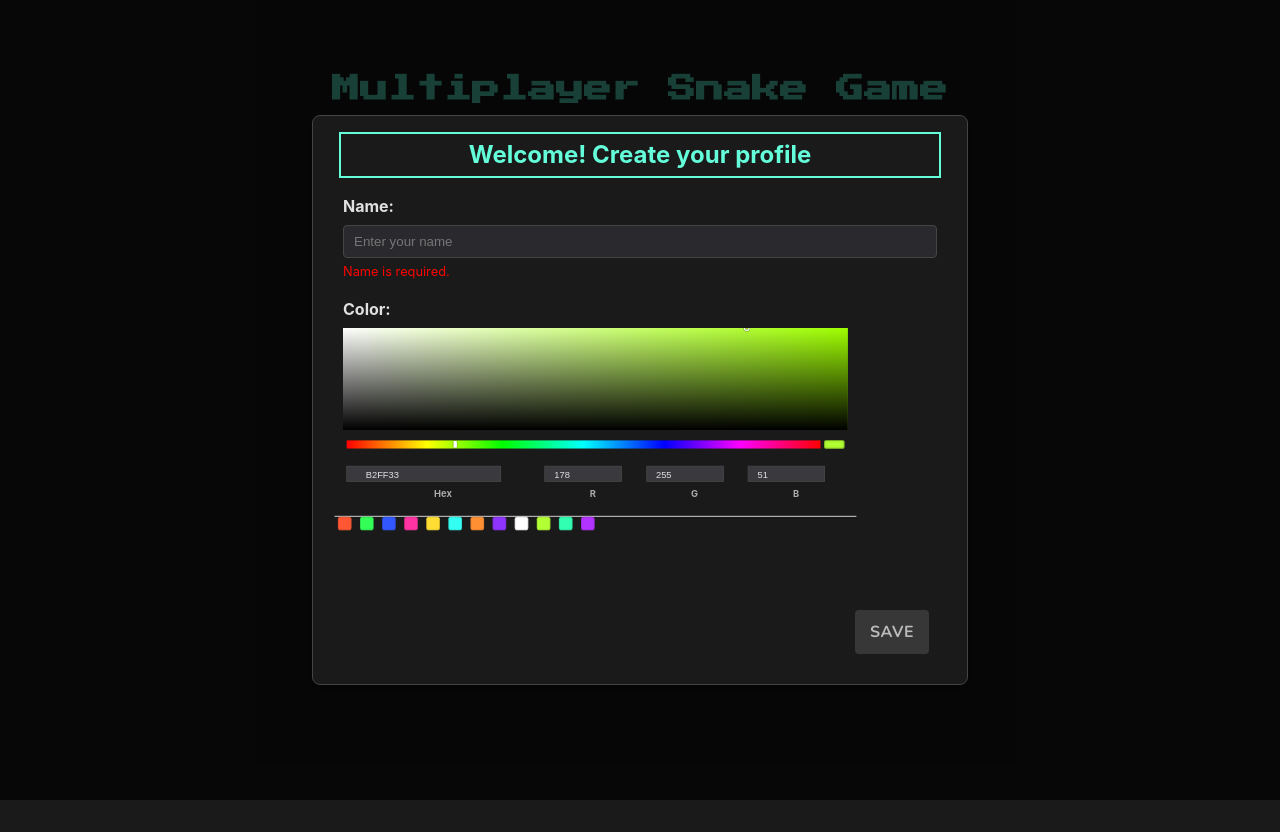
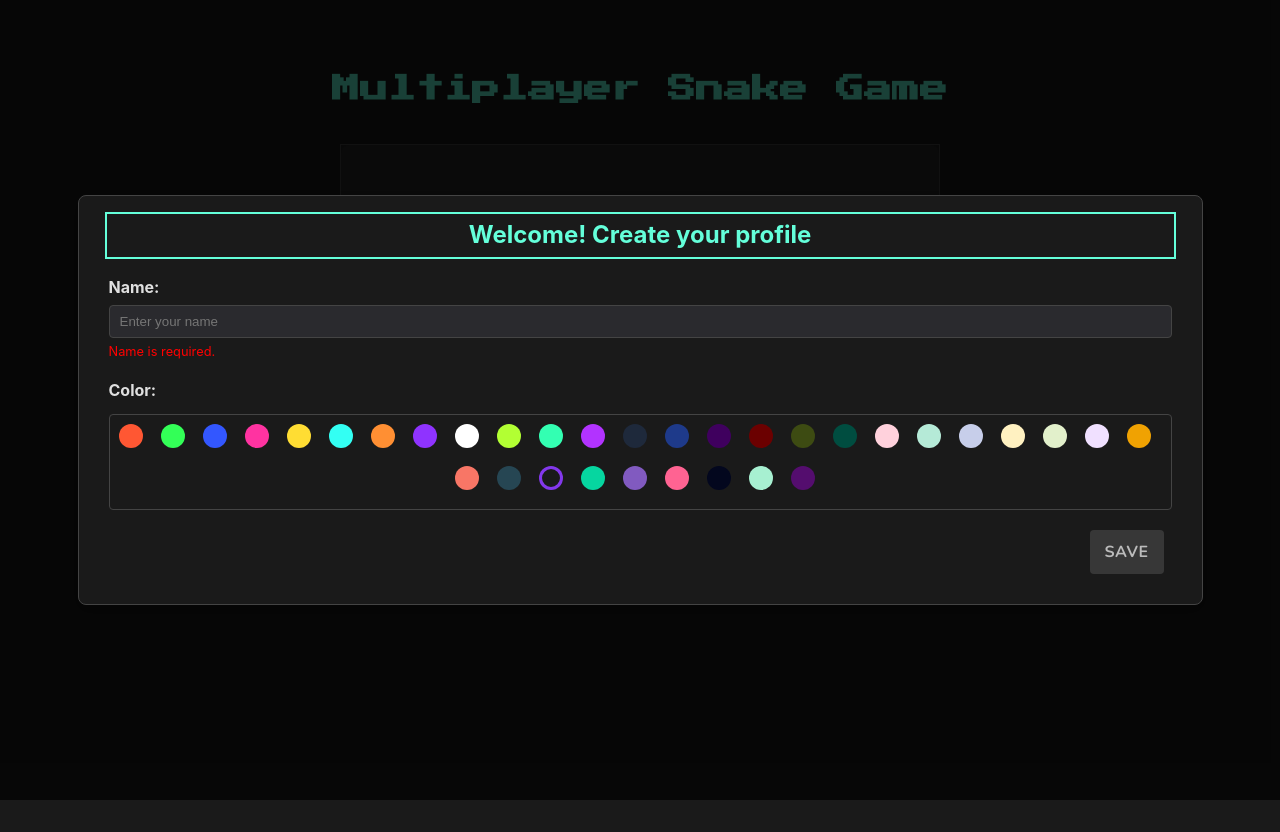
Before and after one commit to anabelle/p2p-snake, a React (Create React App) app: page / in a window 1280 px wide. Built offline with nearby package versions, Linux system fonts and the light colour scheme.

Commit message:
feat: Replace SketchPicker with CirclePicker in ProfileModal for improved accessibility and styling. Update CSS for CirclePicker layout and remove outdated styles. Expand PLAYER_COLORS with additional color options for better user customization.

```diff
--- a/src/App.css
+++ b/src/App.css
@@ -312,42 +312,68 @@ tbody tr:hover {
   box-sizing: border-box; /* Include padding in width */
 }
 
-/* Style the react-color SketchPicker container */
-.profile-modal .sketch-picker {
-  box-shadow: none !important; /* Remove default shadow */
-  padding: 0 !important; /* Remove default padding */
-  background: transparent !important; /* Make background transparent */
+/* Style the react-color CirclePicker container */
+.profile-modal .circle-picker {
+  margin: 10px 0;
+  display: flex;
+  justify-content: center;
+  flex-wrap: wrap;
+  max-height: 220px;
+  overflow-y: auto;
+  padding: 5px;
+  border: 1px solid var(--border-color);
   border-radius: 4px;
-  width: 100% !important; /* Override default width */
-  /* Make color picker smaller */
-  transform: scale(0.85); /* Reduce scale further */
-  transform-origin: top left;
-  margin-bottom: 10px; /* Add space after the scaled down picker */
 }
 
-/* Make the color picker more compact */
+/* Improve CirclePicker accessibility */
+.profile-modal .circle-picker > span {
+  margin: 4px !important;
+}
+
+.profile-modal .circle-picker > span > div {
+  cursor: pointer;
+  transition: transform 0.2s ease;
+}
+
+.profile-modal .circle-picker > span > div:hover {
+  transform: scale(1.15);
+}
+
+.profile-modal .circle-picker > span > div:focus {
+  outline: 2px solid var(--primary-color) !important;
+  box-shadow: 0 0 0 2px var(--primary-color) !important;
+}
+
+/* Remove all old SketchPicker styles */
+/* .profile-modal .sketch-picker {
+  box-shadow: none !important;
+  padding: 0 !important;
+  background: transparent !important;
+  border-radius: 4px;
+  width: 100% !important;
+  transform: scale(0.85);
+  transform-origin: top left;
+  margin-bottom: 10px;
+}
+
 .profile-modal .sketch-picker > div {
   margin-bottom: 4px !important;
   padding-bottom: 4px !important;
 }
 
-/* Make color picker's saturation box smaller */
 .profile-modal .sketch-picker > div:first-child {
-  height: 120px !important; /* Reduce height of the saturation box */
+  height: 120px !important;
 }
 
-/* Reduce space between elements in the picker */
 .profile-modal .sketch-picker > div:not(:first-child) {
   padding: 4px !important;
 }
 
-/* Make preset colors more compact */
 .profile-modal .sketch-picker > div:last-child {
   padding-top: 0 !important;
   margin-top: 0 !important;
 }
 
-/* Specific overrides for SketchPicker elements for dark theme */
 .profile-modal .sketch-picker input {
   background-color: var(--input-bg-color, #3a3a3e) !important;
   color: var(--input-text-color, #e1e1e1) !important;
@@ -355,12 +381,10 @@ tbody tr:hover {
   border: none !important;
 }
 .profile-modal .sketch-picker > div:last-child > div:first-child > div:first-child {
-    /* Style the hex/rgb label container if needed */
 }
 .profile-modal .sketch-picker label {
-    color: var(--text-color-secondary, #aaa) !important; /* Make labels lighter */
-}
-
+    color: var(--text-color-secondary, #aaa) !important;
+} */
 
 .profile-modal-actions {
   display: flex;
--- a/src/components/ProfileModal.tsx
+++ b/src/components/ProfileModal.tsx
@@ -1,6 +1,6 @@
 import React, { useState, useEffect, useRef } from 'react';
 import Modal from 'react-modal';
-import { SketchPicker, ColorResult } from 'react-color';
+import { CirclePicker, ColorResult } from 'react-color';
 import { UserProfile } from './../types'; // Correct path relative to src/components
 import { PLAYER_COLORS } from '../game/constants'; // For default color suggestion
 
@@ -154,12 +154,13 @@ const ProfileModal: React.FC<ProfileModalProps> = ({
         <div className="form-group">
           <label htmlFor="color-picker">Color:</label>
           <div id="color-picker" role="application" aria-label="Color picker">
-            <SketchPicker
+            <CirclePicker
               color={color}
-              onChangeComplete={handleColorChange}
-              presetColors={PLAYER_COLORS} // Suggest default nice colors
-              disableAlpha={true}
-              width="100%" // Width will be controlled by CSS scaling
+              onChange={handleColorChange}
+              colors={PLAYER_COLORS}
+              width="100%"
+              circleSize={24}
+              circleSpacing={10}
             />
           </div>
         </div>
--- a/src/game/constants.ts
+++ b/src/game/constants.ts
@@ -13,6 +13,7 @@ export const POWERUP_DURATION_MS = 5000; // 5 seconds
 
 // Define a list of high-contrast, visually distinct colors for players
 export const PLAYER_COLORS = [
+  // Original colors
   '#FF5733', // Red-Orange
   '#33FF57', // Lime Green
   '#3357FF', // Bright Blue
@@ -24,5 +25,33 @@ export const PLAYER_COLORS = [
   '#FFFFFF', // White
   '#B2FF33', // Yellow-Green
   '#33FFB2', // Aqua
-  '#B233FF'  // Violet
+  '#B233FF', // Violet
+
+  // Dark colors
+  '#1E293B', // Slate-900
+  '#1E3A8A', // Dark Blue
+  '#3F005E', // Dark Purple
+  '#6B0000', // Dark Red
+  '#3D4B12', // Dark Olive
+  '#004D40', // Dark Teal
+
+  // Pastel colors
+  '#FFD1DC', // Pastel Pink
+  '#B5EAD7', // Pastel Mint
+  '#C7CEEA', // Pastel Blue
+  '#FFF1C1', // Pastel Yellow
+  '#E2F0CB', // Pastel Green
+  '#F0E0FF', // Pastel Lavender
+
+  // Interesting colors
+  '#F0A202', // Amber
+  '#F87666', // Coral
+  '#264653', // Deep Teal
+  '#8338EC', // Vivid Purple
+  '#06D6A0', // Caribbean Green
+  '#815AC0', // Royal Purple
+  '#FF6392', // Flamingo Pink
+  '#03071E', // Dark Navy
+  '#A7F0D1', // Seafoam Green
+  '#540D6E', // Byzantine Purple
 ];
```
